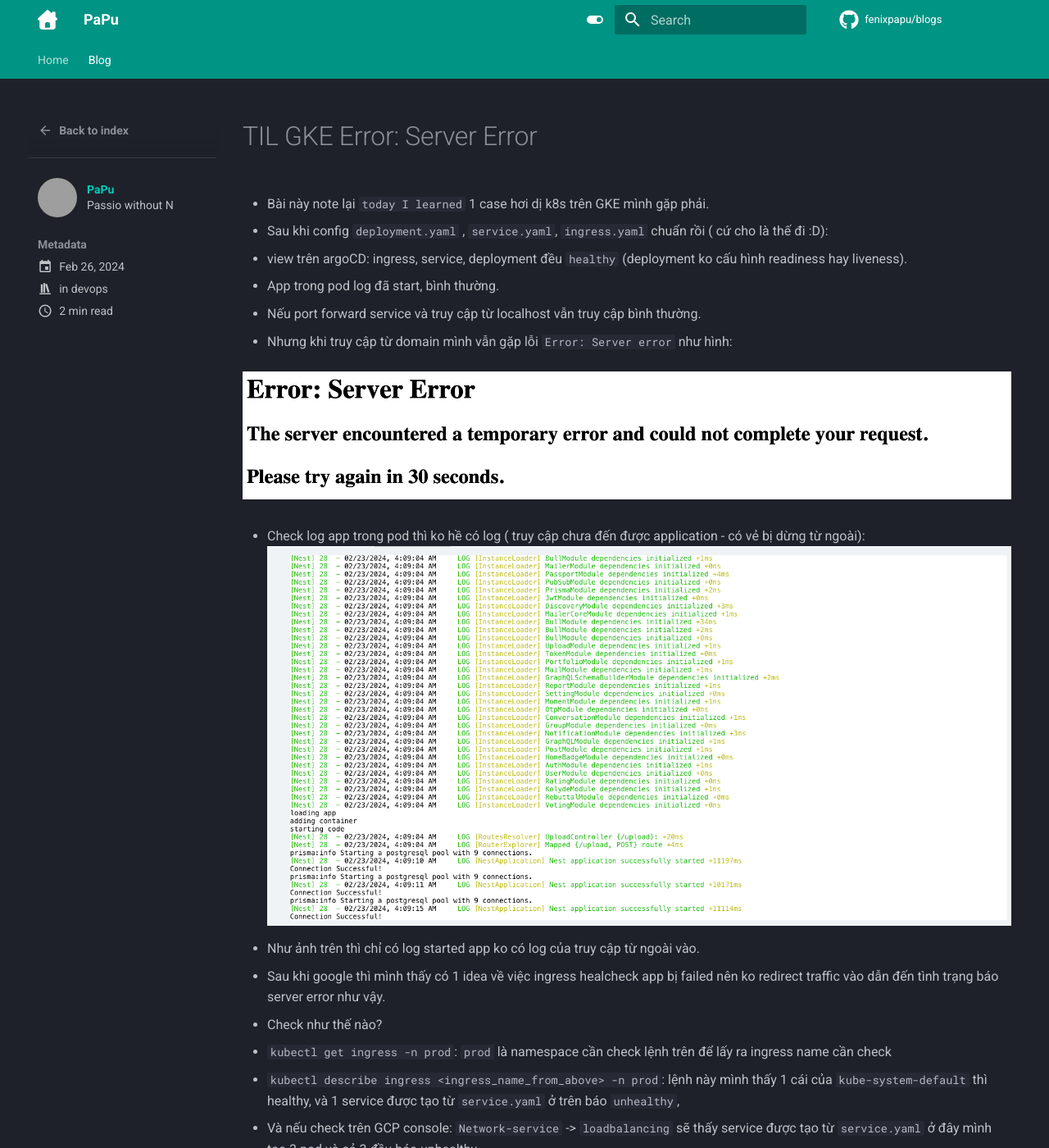
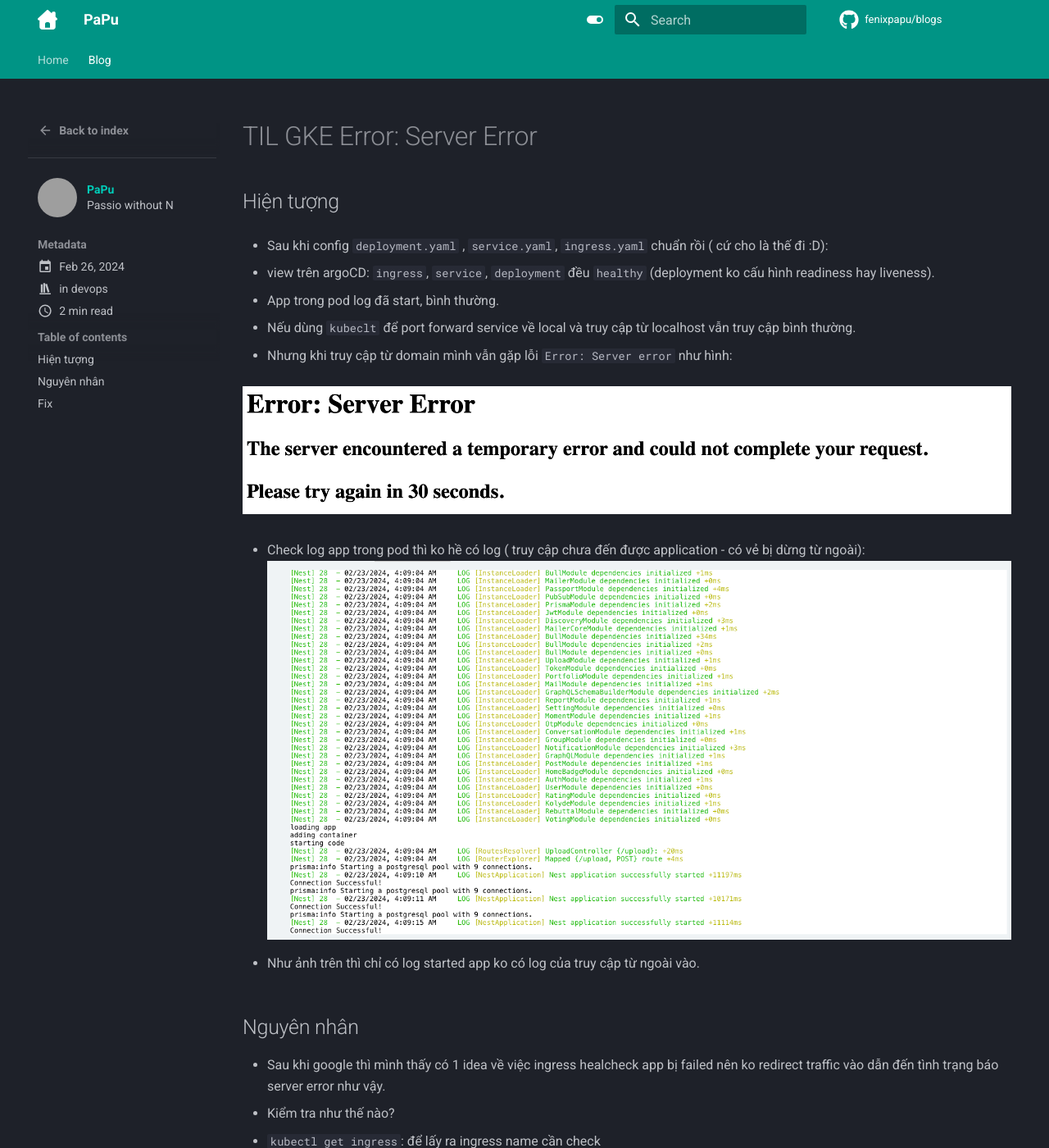
Before and after one commit to fenixpapu/blogs, an MkDocs documentation site: the page built from docs/blog/posts/2024/0226-TIL-GKE-server-error.md, in a window 1280 px wide and 1400 px high. Shown: the whole window at 82% size. Built offline with MkDocs 1.6.1 and Material for MkDocs 9.7.7, drawn with Linux system fonts in a browser that asks for light colours; comment, search, counter and statistics services are not loaded; some of the changed text lies outside the part shown; grey boxes are pictures that could not be loaded.

Commit message:
update TIL GKE server error

```diff
--- a/docs/blog/posts/2024/0226-TIL-GKE-server-error.md
+++ b/docs/blog/posts/2024/0226-TIL-GKE-server-error.md
@@ -9,13 +9,13 @@ draft: false
 
 # TIL GKE Error: Server Error
 
-- Bài này note lại `today I learned` 1 case hơi dị k8s trên GKE mình gặp phải.
+## Hiện tượng
 
 - Sau khi config `deployment.yaml` , `service.yaml`, `ingress.yaml` chuẩn rồi ( cứ cho là thế đi :D):
 
-  - view trên argoCD: ingress, service, deployment đều `healthy` (deployment ko cấu hình readiness hay liveness).
+  - view trên argoCD: `ingress`, `service`, `deployment` đều `healthy` (deployment ko cấu hình readiness hay liveness).
   - App trong pod log đã start, bình thường.
-  - Nếu port forward service và truy cập từ localhost vẫn truy cập bình thường.
+  - Nếu dùng `kubeclt` để port forward service về local và truy cập từ localhost vẫn truy cập bình thường.
 
 - Nhưng khi truy cập từ domain mình vẫn gặp lỗi `Error: Server error` như hình:
 
@@ -28,13 +28,17 @@ draft: false
 
 - Như ảnh trên thì chỉ có log started app ko có log của truy cập từ ngoài vào.
 
+## Nguyên nhân
+
 - Sau khi google thì mình thấy có 1 idea về việc ingress healcheck app bị failed nên ko redirect traffic vào dẫn đến tình trạng báo server error như vậy.
-- Check như thế nào?
+- Kiểm tra như thế nào?
 
-  - `kubectl get ingress -n prod`: `prod` là namespace cần check lệnh trên để lấy ra ingress name cần check
-  - `kubectl describe ingress <ingress_name_from_above> -n prod`: lệnh này mình thấy 1 cái của `kube-system-default` thì healthy, và 1 service được tạo từ `service.yaml` ở trên báo `unhealthy`,
+  - `kubectl get ingress`: để lấy ra ingress name cần check
+  - `kubectl describe ingress <ingress_name_from_above>`: check output sẽ thấy annotations đang là: `UNHEALTHY`,
 
 - Và nếu check trên GCP console: `Network-service` -> `loadbalancing` sẽ thấy service được tạo từ `service.yaml` ở đây mình tạo 3 pod và cả 3 đều báo unhealthy.
+
+## Fix
 
 - Sau khi báo dev add thêm health check cho endpoint `/` thì service dần trở lại healthy( mình bỏ qua service name vì lý do bảo mật) - trước đó cả ba đều `unhealthy`:
 
```
